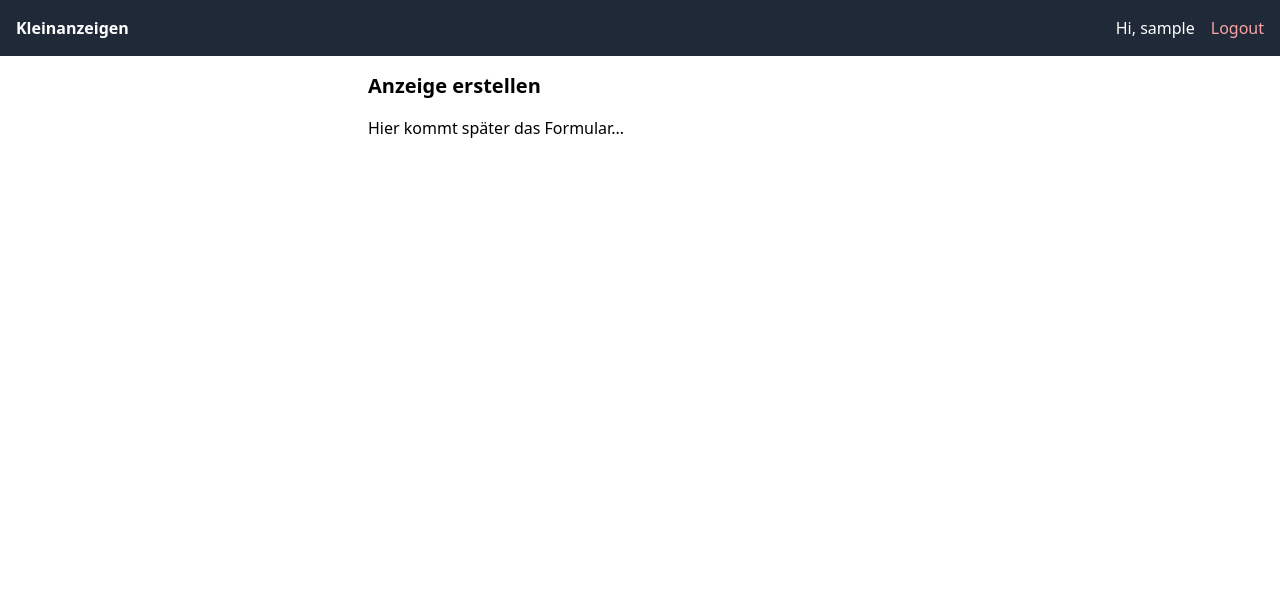
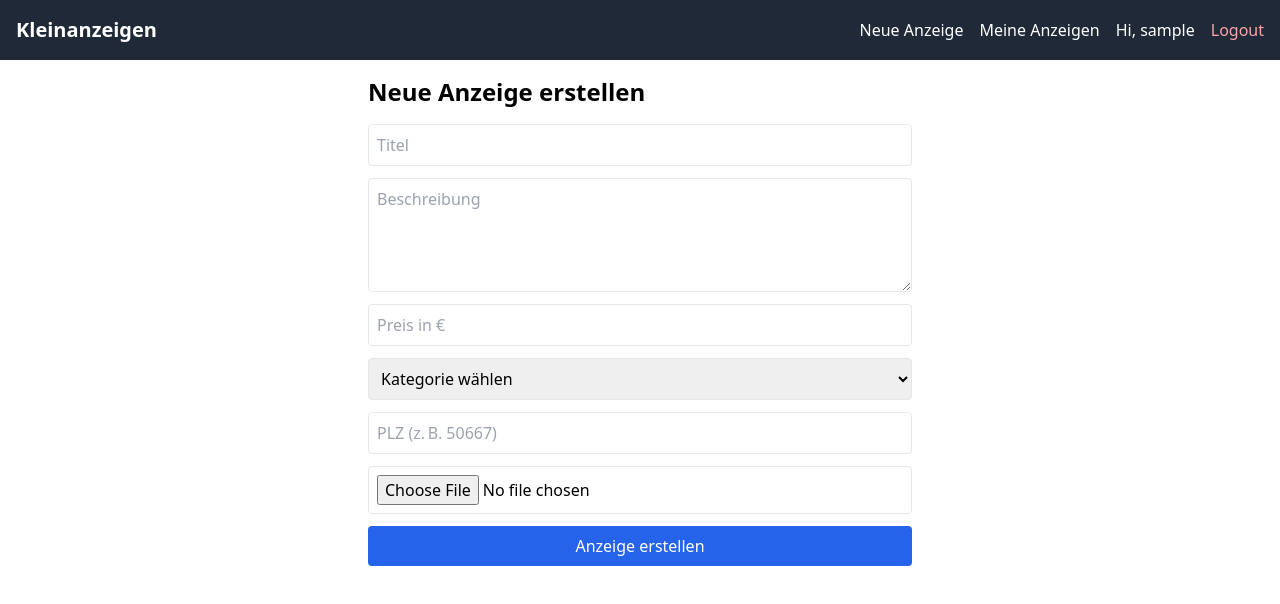
Before and after one commit to joshuawi99/kleinanzeigen-clone, a React (Vite) app in the folder client/: page /create in a window 1280 px wide. Shown: the top 604 px of the page. Built offline with nearby package versions, Linux system fonts and the light colour scheme; sample sign-in values are in the browser's storage.

Commit message:
Erstellen einer Anzeige

```diff
--- a/client/package.json
+++ b/client/package.json
@@ -10,6 +10,7 @@
     "preview": "vite preview"
   },
   "dependencies": {
+    "jwt-decode": "^4.0.0",
     "react": "^19.1.0",
     "react-dom": "^19.1.0",
     "react-router-dom": "^7.6.2"
--- a/client/src/App.jsx
+++ b/client/src/App.jsx
@@ -2,9 +2,10 @@ import { BrowserRouter as Router, Routes, Route } from 'react-router-dom';
 import Home from './pages/Home';
 import Login from './pages/Login';
 import Register from './pages/Register';
-import CreateAd from './pages/CreateAd';            // 👈 NEU
+import CreateAd from './pages/CreateAd';
+import MyAds from './pages/MyAds'; // ✅ NEU
 import Header from './components/Header';
-import PrivateRoute from './components/PrivateRoute'; // 👈 NEU
+import PrivateRoute from './components/PrivateRoute';
 
 function App() {
   return (
@@ -15,12 +16,22 @@ function App() {
         <Route path="/login" element={<Login />} />
         <Route path="/register" element={<Register />} />
 
-        {/* Geschützte Route für Anzeige erstellen */}
+        {/* Geschützte Route: Anzeige erstellen */}
         <Route
           path="/create"
           element={
             <PrivateRoute>
               <CreateAd />
+            </PrivateRoute>
+          }
+        />
+
+        {/* Geschützte Route: Meine Anzeigen */}
+        <Route
+          path="/meine-anzeigen"
+          element={
+            <PrivateRoute>
+              <MyAds />
             </PrivateRoute>
           }
         />
--- /dev/null
+++ b/client/src/components/AdCard.jsx
@@ -0,0 +1,23 @@
+function AdCard({ ad }) {
+  const imageUrl = ad.image
+    ? `http://localhost:5000/uploads/${ad.image}`
+    : null;
+
+  return (
+    <div className="border rounded-lg shadow p-4 bg-white">
+      {imageUrl && (
+        <img
+          src={imageUrl}
+          alt={ad.title}
+          className="w-full h-48 object-cover rounded mb-3"
+        />
+      )}
+      <h2 className="text-xl font-semibold">{ad.title}</h2>
+      <p className="text-gray-600 mb-2">{ad.description}</p>
+      <p className="text-green-700 font-bold">{ad.price} €</p>
+      <p className="text-sm text-gray-500">📍 {ad.location || 'Unbekannt'}</p>
+    </div>
+  );
+}
+
+export default AdCard;
--- a/client/src/components/Header.jsx
+++ b/client/src/components/Header.jsx
@@ -6,18 +6,21 @@ function Header() {
   const { user, logout } = useContext(AuthContext);
 
   return (
-    <div className="bg-gray-800 text-white p-4 flex justify-between">
-      <Link to="/" className="font-bold">Kleinanzeigen</Link>
-      <div className="flex gap-4">
+    <div className="bg-gray-800 text-white p-4 flex justify-between items-center">
+      <Link to="/" className="font-bold text-xl">Kleinanzeigen</Link>
+
+      <div className="flex gap-4 items-center">
         {user ? (
           <>
+            <Link to="/create" className="hover:underline">Neue Anzeige</Link>
+            <Link to="/meine-anzeigen" className="hover:underline">Meine Anzeigen</Link>
             <span>Hi, {user.username}</span>
             <button onClick={logout} className="text-red-300 hover:text-red-500">Logout</button>
           </>
         ) : (
           <>
-            <Link to="/login">Login</Link>
-            <Link to="/register">Registrieren</Link>
+            <Link to="/login" className="hover:underline">Login</Link>
+            <Link to="/register" className="hover:underline">Registrieren</Link>
           </>
         )}
       </div>
--- /dev/null
+++ b/client/src/components/TokenDebug.jsx
@@ -0,0 +1,40 @@
+import { useContext } from 'react';
+import { AuthContext } from '../context/AuthContext';
+
+function parseJwt(token) {
+  try {
+    const base64Payload = token.split('.')[1];
+    const payload = atob(base64Payload);
+    return JSON.parse(payload);
+  } catch {
+    return null;
+  }
+}
+
+function TokenDebug() {
+  const { user, logout } = useContext(AuthContext);
+
+  if (!user || !user.token) {
+    return <p className="text-red-600 text-center">❌ Kein Token vorhanden (nicht eingeloggt)</p>;
+  }
+
+  const decoded = parseJwt(user.token);
+
+  if (!decoded) {
+    return <p className="text-red-600 text-center">⚠️ Ungültiger Token</p>;
+  }
+
+  return (
+    <div className="bg-gray-100 p-4 border rounded mt-4 text-sm">
+      <h3 className="text-lg font-semibold mb-2">🧪 Token Debug</h3>
+      <p><strong>User ID:</strong> {decoded.userId || 'Unbekannt'}</p>
+      <p><strong>Ablauf:</strong> {decoded.exp ? new Date(decoded.exp * 1000).toLocaleString() : 'Unbekannt'}</p>
+      <p className="break-all"><strong>Token:</strong> {user.token}</p>
+      <button onClick={logout} className="mt-2 bg-red-500 text-white px-3 py-1 rounded">
+        Logout (Token löschen)
+      </button>
+    </div>
+  );
+}
+
+export default TokenDebug;
--- a/client/src/context/AuthContext.jsx
+++ b/client/src/context/AuthContext.jsx
@@ -12,7 +12,7 @@ export function AuthProvider({ children }) {
     if (token && username) {
       setUser({ token, username });
     }
-    setLoading(false); // ✅ Wichtig: wird nach dem Check auf false gesetzt
+    setLoading(false); // ✅ Ladezustand beenden
   }, []);
 
   const login = (token, username) => {
@@ -27,8 +27,10 @@ export function AuthProvider({ children }) {
     setUser(null);
   };
 
+  if (loading) return <p className="text-center mt-10">🔄 Lade Benutzerstatus...</p>; // 🕓 Optional
+
   return (
-    <AuthContext.Provider value={{ user, login, logout, loading }}>
+    <AuthContext.Provider value={{ user, login, logout }}>
       {children}
     </AuthContext.Provider>
   );
--- a/client/src/pages/CreateAd.jsx
+++ b/client/src/pages/CreateAd.jsx
@@ -1,8 +1,154 @@
+import { useState, useContext } from 'react';
+import { AuthContext } from '../context/AuthContext';
+
+const categories = [
+  'Fahrzeuge',
+  'Elektronik',
+  'Haushalt',
+  'Freizeit',
+  'Kleidung',
+  'Immobilien',
+  'Dienstleistungen',
+];
+
 function CreateAd() {
+  const { user } = useContext(AuthContext);
+  const [form, setForm] = useState({
+    title: '',
+    description: '',
+    price: '',
+    category: '',
+    zipCode: '',
+  });
+  const [image, setImage] = useState(null);
+  const [message, setMessage] = useState('');
+  const [locationPreview, setLocationPreview] = useState('');
+
+  const handleChange = e => {
+    const { name, value } = e.target;
+    setForm(prev => ({ ...prev, [name]: value }));
+
+    if (name === 'zipCode') {
+      fetchLocationFromZip(value);
+    }
+  };
+
+  const fetchLocationFromZip = async (zip) => {
+    if (zip.length !== 5) return setLocationPreview('');
+    try {
+      const res = await fetch(`https://api.zippopotam.us/de/${zip}`);
+      if (!res.ok) throw new Error('Ungültige PLZ');
+      const data = await res.json();
+      const city = data.places?.[0]['place name'] || '';
+      setLocationPreview(city);
+    } catch (err) {
+      setLocationPreview('Unbekannt');
+    }
+  };
+
+  const handleImageChange = e => {
+    setImage(e.target.files[0]);
+  };
+
+  const handleSubmit = async e => {
+    e.preventDefault();
+
+    const formData = new FormData();
+    Object.entries(form).forEach(([key, value]) =>
+      formData.append(key, value)
+    );
+    if (image) formData.append('image', image);
+
+    try {
+      const res = await fetch('http://localhost:5000/api/ads', {
+        method: 'POST',
+        headers: {
+          Authorization: `Bearer ${user.token}`,
+        },
+        body: formData,
+      });
+
+      const data = await res.json();
+      if (res.ok) {
+        setMessage('Anzeige erfolgreich erstellt!');
+        setForm({ title: '', description: '', price: '', category: '', zipCode: '' });
+        setLocationPreview('');
+        setImage(null);
+      } else {
+        setMessage(data.error || 'Fehler beim Erstellen');
+      }
+    } catch (err) {
+      setMessage('Serverfehler');
+    }
+  };
+
   return (
     <div className="max-w-xl mx-auto p-4">
-      <h2 className="text-xl font-bold mb-4">Anzeige erstellen</h2>
-      <p>Hier kommt später das Formular...</p>
+      <h2 className="text-2xl font-bold mb-4">Neue Anzeige erstellen</h2>
+      <form onSubmit={handleSubmit} className="flex flex-col gap-3" encType="multipart/form-data">
+        <input
+          name="title"
+          value={form.title}
+          onChange={handleChange}
+          placeholder="Titel"
+          className="border p-2 rounded"
+          required
+        />
+        <textarea
+          name="description"
+          value={form.description}
+          onChange={handleChange}
+          placeholder="Beschreibung"
+          className="border p-2 rounded"
+          rows={4}
+        />
+        <input
+          name="price"
+          type="number"
+          value={form.price}
+          onChange={handleChange}
+          placeholder="Preis in €"
+          className="border p-2 rounded"
+          required
+        />
+        <select
+          name="category"
+          value={form.category}
+          onChange={handleChange}
+          className="border p-2 rounded"
+          required
+        >
+          <option value="">Kategorie wählen</option>
+          {categories.map(cat => (
+            <option key={cat} value={cat}>{cat}</option>
+          ))}
+        </select>
+        <div>
+          <input
+            name="zipCode"
+            value={form.zipCode}
+            onChange={handleChange}
+            placeholder="PLZ (z. B. 50667)"
+            className="border p-2 rounded w-full"
+            required
+          />
+          {locationPreview && (
+            <p className="text-sm text-gray-500 mt-1 ml-1">
+              ➡ Ort: <strong>{locationPreview}</strong>
+            </p>
+          )}
+        </div>
+        <input
+          type="file"
+          accept="image/*"
+          onChange={handleImageChange}
+          className="border p-2 rounded"
+        />
+        <button type="submit" className="bg-blue-600 text-white p-2 rounded">
+          Anzeige erstellen
+        </button>
+        {message && <p className="text-center text-sm mt-2">{message}</p>}
+      </form>
     </div>
   );
 }
--- /dev/null
+++ b/client/src/pages/MyAds.jsx
@@ -0,0 +1,40 @@
+import { useEffect, useState, useContext } from 'react';
+import { AuthContext } from '../context/AuthContext';
+import AdCard from '../components/AdCard';
+
+function MyAds() {
+  const { user } = useContext(AuthContext);
+  const [ads, setAds] = useState([]);
+  const [loading, setLoading] = useState(true);
+
+  useEffect(() => {
+    fetch('http://localhost:5000/api/ads/my', {
+      headers: {
+        Authorization: `Bearer ${user.token}`
+      }
+    })
+      .then(res => res.json())
+      .then(data => setAds(data))
+      .catch(err => console.error(err))
+      .finally(() => setLoading(false));
+  }, [user]);
+
+  if (loading) return <p className="text-center mt-10">Lade deine Anzeigen...</p>;
+
+  return (
+    <div className="max-w-5xl mx-auto px-4 py-6">
+      <h1 className="text-2xl font-bold text-center mb-6">Meine Anzeigen</h1>
+      {ads.length === 0 ? (
+        <p className="text-center">Du hast noch keine Anzeigen erstellt.</p>
+      ) : (
+        <div className="grid grid-cols-1 md:grid-cols-2 gap-6">
+          {ads.map(ad => (
+            <AdCard key={ad._id} ad={ad} />
+          ))}
+        </div>
+      )}
+    </div>
+  );
+}
+
+export default MyAds;
```
Also changed, not shown: client/src/pages/Home.jsx (+65 -12 lines), 1 other file (tests, documents, lock files or other folders).
